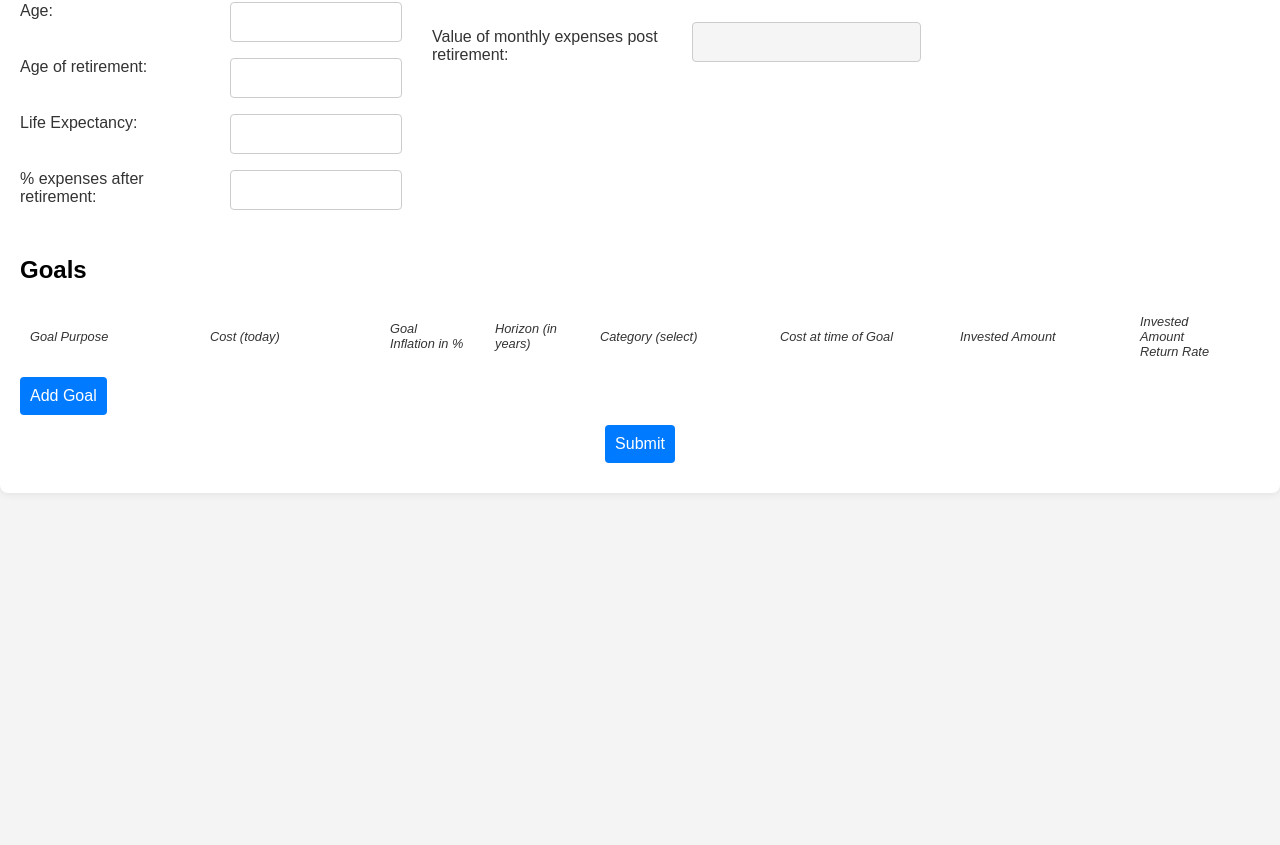
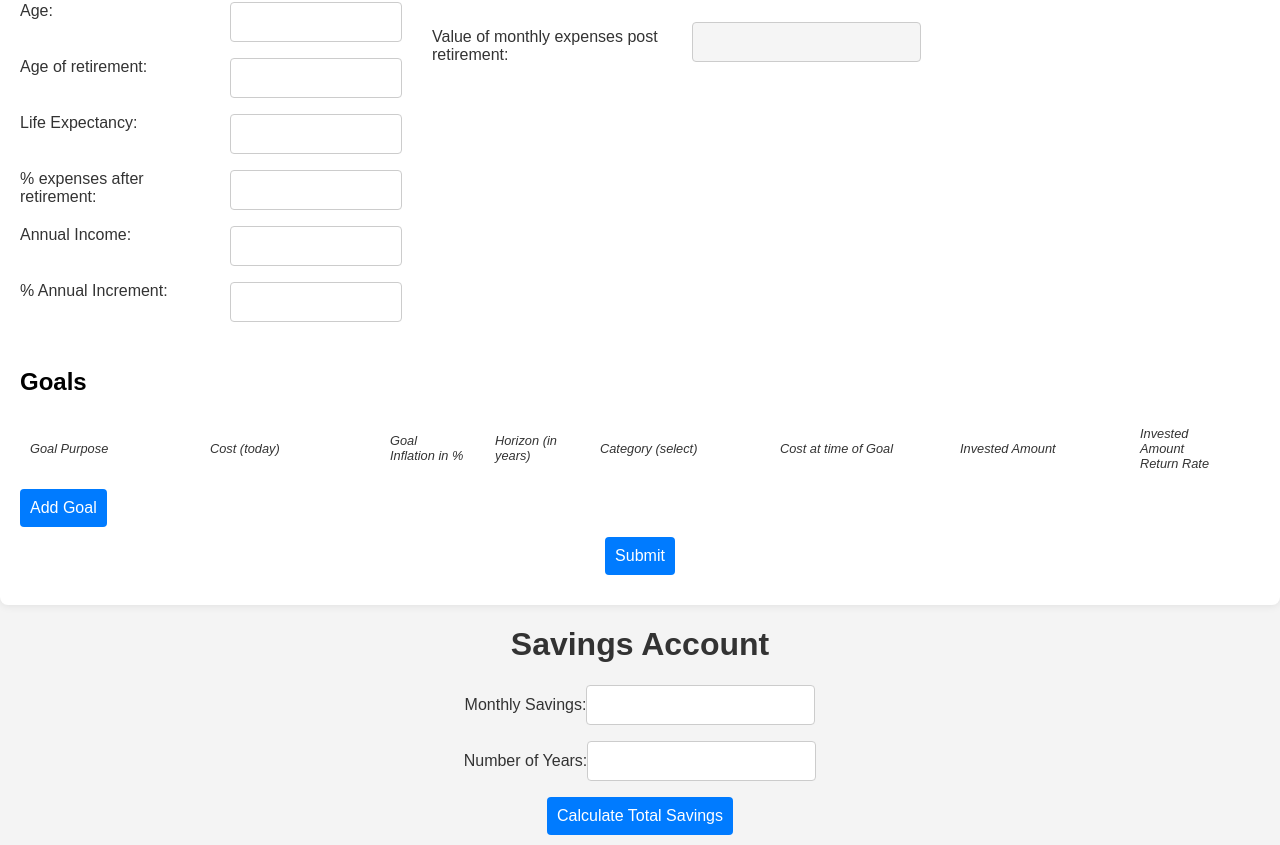
Before and after one commit to kumaran2442/miniprjt, a React (Create React App) app: page /calculation in a window 1280 px wide. Shown: the part 168-1013 px from the top of the page. Before the commit the page ends 800 px from the top, so only its background shows below. Built offline with nearby package versions, Linux system fonts and the light colour scheme.

Commit message:
validation and investments

```diff
--- a/package.json
+++ b/package.json
@@ -10,7 +10,6 @@
     "react": "^18.2.0",
     "react-dom": "^18.2.0",
     "react-router-dom": "^6.20.1",
-    "react-scripts": "5.0.1",
     "react-slick": "^0.29.0",
     "slick-carousel": "^1.8.1",
     "web-vitals": "^2.1.4"
@@ -46,6 +45,7 @@
   },
   "devDependencies": {
     "@babel/plugin-proposal-private-property-in-object": "^7.21.11",
-    "gh-pages": "^6.1.0"
+    "gh-pages": "^6.1.0",
+    "react-scripts": "^5.0.1"
   }
 }
--- a/src/InputPage/InputForm.js
+++ b/src/InputPage/InputForm.js
@@ -1,10 +1,13 @@
 import React, { useState } from "react";
 import "./InputForm.css";
 import { calculateFutureValue } from "../Utils/Calculation.js";
+import InflatationValidation from "../Validation/InflatataionValidation.js";
 import rupeeIcon from "../assets/rupee-indian.png";
 
 function InputForm() {
   const [inputValues, setInputValues] = useState([]);
+  const[annualincome,setannualincome]=useState("");
+  const[annualincrement,setannualincrement]=useState("");
   const [currentMonthlyExpenses, setCurrentMonthlyExpenses] = useState("");
   const [retiredExpenses, setRetiredExpenses] = useState("");
   const [inflation, setInflation] = useState("");
@@ -136,6 +139,22 @@ function InputForm() {
                 type="number"
                 value={retiredExpenses}
                 onChange={(event) => setRetiredExpenses(event.target.value)}
+              />
+            </div>
+            <div className="top-field">
+              <label>Annual Income:</label>
+              <input
+                type="number"
+                value={annualincome}
+                onChange={(event) => setannualincome(event.target.value)}
+              />
+            </div>
+            <div className="top-field">
+              <label>% Annual Increment:</label>
+              <input
+                type="number"
+                value={annualincrement}
+                onChange={(event) => setannualincome(event.target.value)}
               />
             </div>
           </div>
--- /dev/null
+++ b/src/Investments/Investments.css
@@ -0,0 +1,57 @@
+/* Fixed Deposit Calculator Styles */
+div {
+  margin-bottom: 15px;
+}
+
+h1 {
+  text-align: center;
+}
+
+label {
+  display: block;
+  margin-bottom: 5px;
+}
+
+input {
+  margin-bottom: 10px;
+  padding: 8px;
+  width: 100%;
+}
+
+button {
+  padding: 10px;
+  background-color: #4CAF50;
+  color: white;
+  border: none;
+  cursor: pointer;
+}
+
+/* Adjust styling for the Fixed Deposit Calculator */
+.fixed-deposit-calculator {
+  max-width: 400px;
+  margin: 0 auto;
+}
+
+.fixed-deposit-calculator div {
+  margin-bottom: 15px;
+}
+
+.fixed-deposit-calculator label {
+  font-size: 1rem;
+  font-weight: bold;
+}
+
+.fixed-deposit-calculator input {
+  width: calc(100% - 16px); /* Adjust for padding */
+}
+
+.fixed-deposit-calculator button {
+  width: 100%;
+}
+
+.fixed-deposit-calculator h2 {
+  text-align: center;
+  margin-top: 20px;
+  font-size: 1.5rem;
+  color: #4CAF50;
+}
--- /dev/null
+++ b/src/Investments/SavingsAccount.js
@@ -0,0 +1,54 @@
+import React, { useState } from 'react';
+
+const SavingsCalculator = () => {
+  const [monthlySavings, setMonthlySavings] = useState('');
+  const [numberOfYears, setNumberOfYears] = useState('');
+  const [totalSavings, setTotalSavings] = useState(null);
+
+  const calculateTotalSavings = () => {
+    const savings = parseFloat(monthlySavings);
+    const rate = 4 / 100;
+    const years = parseFloat(numberOfYears);
+
+    if (isNaN(savings) || isNaN(rate) || isNaN(years) || savings <= 0 || rate <= 0 || years <= 0) {
+      // Handle invalid input
+      alert('Please enter valid values for monthly savings, interest rate, and number of years.');
+      return;
+    }
+
+    const total = savings * ((Math.pow(1 + rate, years) - 1) / rate);
+    setTotalSavings(total.toFixed(2));
+  };
+
+  return (
+    <div>
+      <h1>Savings Account</h1>
+      <div>
+        <label>Monthly Savings:</label>
+        <input
+          type="number"
+          value={monthlySavings}
+          onChange={(e) => setMonthlySavings(e.target.value)}
+        />
+      </div>
+      <div>
+        <label>Number of Years:</label>
+        <input
+          type="number"
+          value={numberOfYears}
+          onChange={(e) => setNumberOfYears(e.target.value)}
+        />
+      </div>
+      <div>
+        <button onClick={calculateTotalSavings}>Calculate Total Savings</button>
+      </div>
+      {totalSavings !== null && (
+        <div>
+          <h2>Total Savings on {numberOfYears} years: ₹{totalSavings}</h2>
+        </div>
+      )}
+    </div>
+  );
+};
+
+export default SavingsCalculator;
--- /dev/null
+++ b/src/Validation/InflatataionValidation.js
@@ -0,0 +1,35 @@
+import React, { useEffect, useState } from 'react';
+
+function InflatationValidation({ inflation, onInputChange }) {
+    const [isValid, setIsValid] = useState(true);
+
+    useEffect(() => {
+        // Validate if the input number is between 7 and 10 (inclusive)
+        if (inflation.length > 0) {
+            const numericValue = parseFloat(inflation);
+            const isValidValue = numericValue >= 7 && numericValue <= 10;
+
+            // Update validation status
+            setIsValid(isValidValue);
+
+            // Display popup message if the number is not valid
+            if (!isValidValue) {
+                alert('The inflation rate should be between 7 and 10.');
+                // Optionally, you can clear the input
+                onInputChange('');
+            }
+        }
+    }, [inflation, onInputChange]);
+
+    return (
+        <div>
+            {isValid ? (
+                <p>Input is valid!</p>
+            ) : (
+                <p style={{ color: 'red' }}>Input is not valid!</p>
+            )}
+        </div>
+    );
+}
+
+export default InflatationValidation;
--- a/src/index.js
+++ b/src/index.js
@@ -3,11 +3,14 @@ import ReactDOM from 'react-dom/client';
 import './index.css';
 import App from './App';
 import reportWebVitals from './reportWebVitals';
+import SavingsCalculator from './Investments/SavingsAccount';
 
 const root = ReactDOM.createRoot(document.getElementById('root'));
 root.render(
+   <>
    <App/>
-
+   <SavingsCalculator/>
+   </>
 );
 
 // If you want to start measuring performance in your app, pass a function
```
Also changed, not shown: src/Investments/FixedDeposit.js (added, +49 -0 lines), src/Validation/NameValidation.js (added, +33 -0 lines), src/Validation/NumberValidation.js (added, +41 -0 lines), 1 other file (tests, documents, lock files or other folders).
